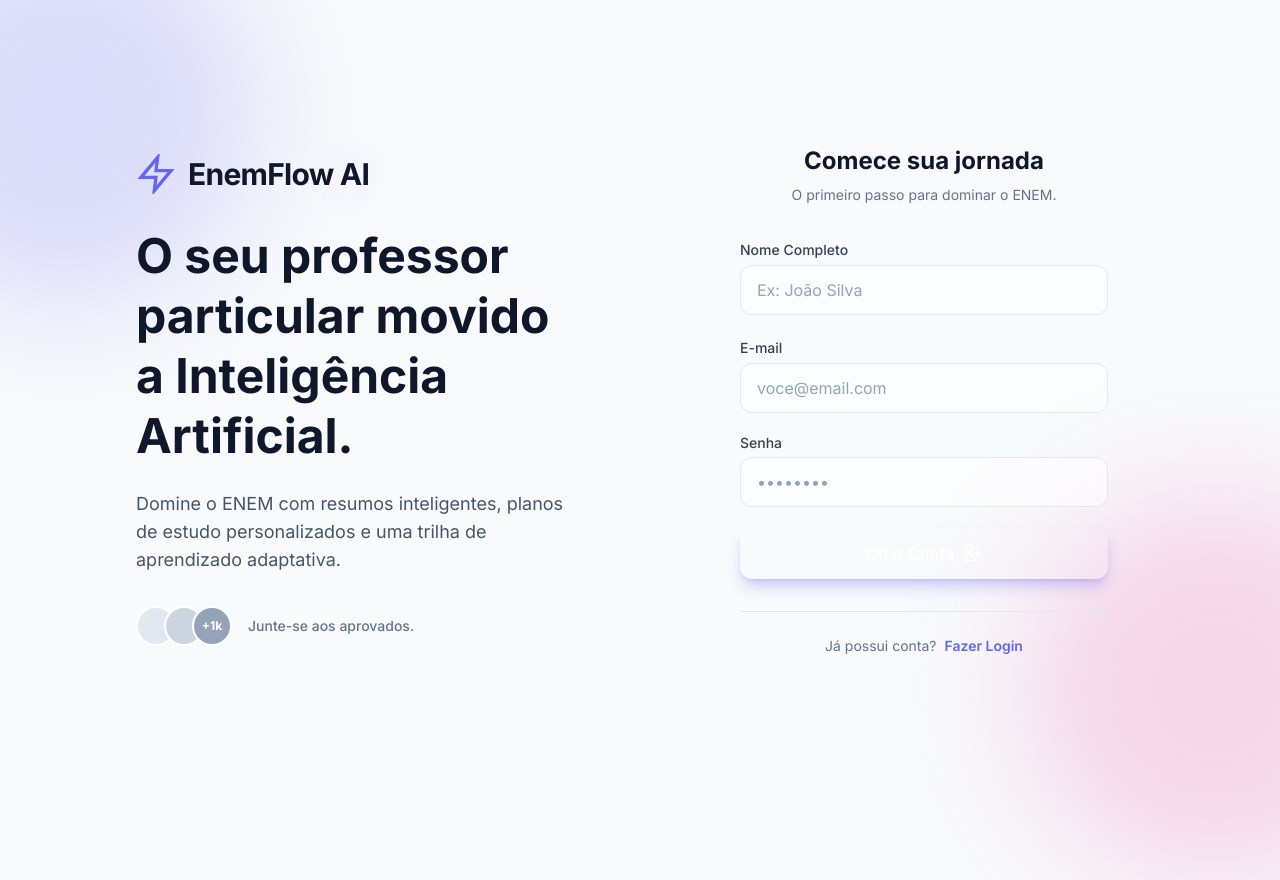
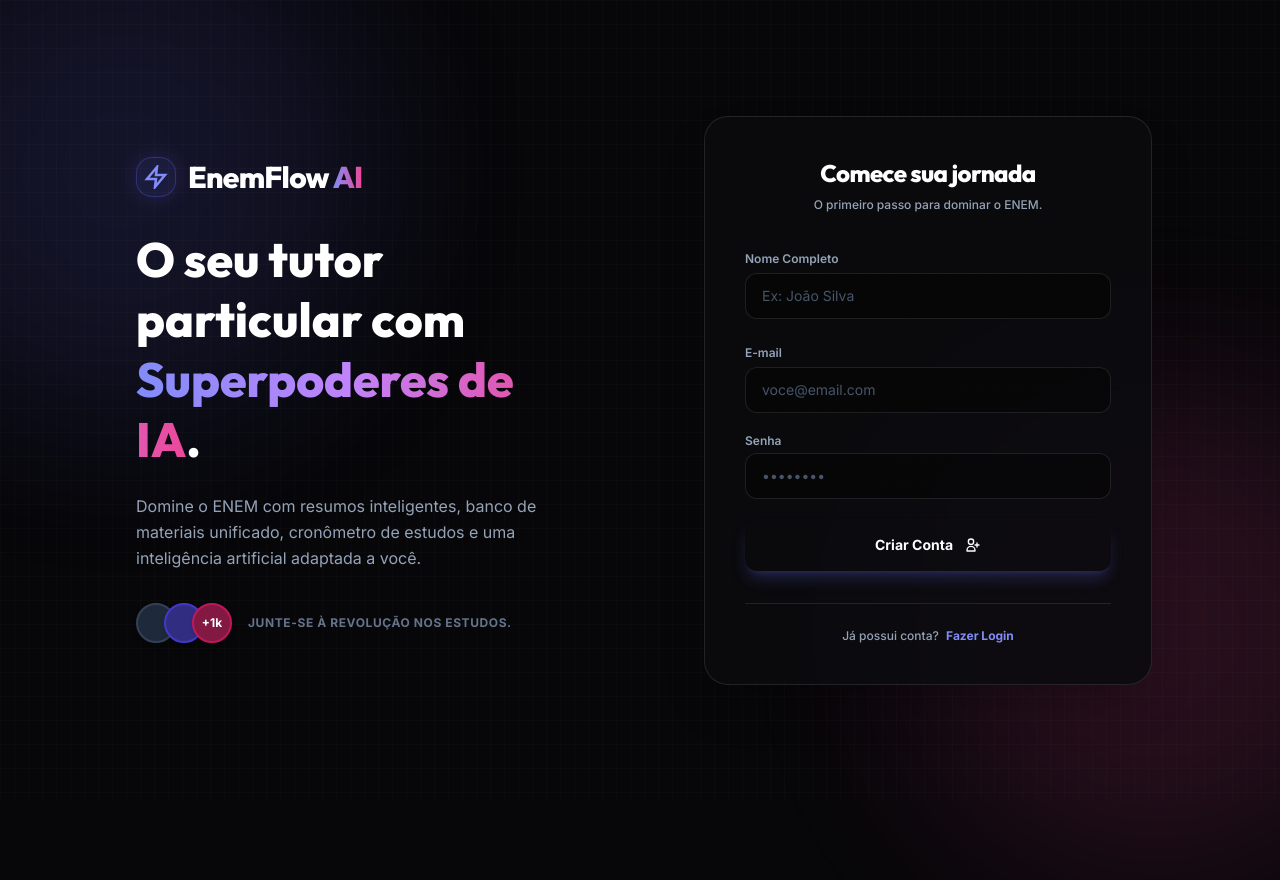
Before and after one commit to Kayky-Santos-17/enemflow26, a website: page frontend/login.html in a window 1280 px wide. Both pictures are taken after a click on the button "Criar conta grátis". Shown: the top 880 px of the page. Drawn offline with nearby package versions, Linux system fonts and the light colour scheme.

Commit message:
Design: forced native dark-mode visual aesthetics, grids and neural splash screen

```diff
--- a/frontend/login.html
+++ b/frontend/login.html
@@ -3,128 +3,144 @@
 <head>
   <meta charset="UTF-8">
   <meta name="viewport" content="width=device-width, initial-scale=1.0">
-  <title>EnemFlow AI - Autenticação</title>
+  <title>EnemFlow AI - Autenticação Neural</title>
   <link rel="manifest" href="manifest.json">
   <script src="https://cdn.tailwindcss.com"></script>
-  <link href="https://fonts.googleapis.com/css2?family=Inter:wght@300;400;500;600;700&display=swap" rel="stylesheet">
+  <link href="https://fonts.googleapis.com/css2?family=Outfit:wght@300;400;500;600;700;800&family=Inter:wght@300;400;500;600;700&display=swap" rel="stylesheet">
   <link rel="stylesheet" href="style.css">
   <script>
     tailwind.config = {
       darkMode: 'class',
-      theme: { extend: { fontFamily: { sans: ['Inter', 'sans-serif'] } } }
+      theme: {
+        extend: {
+          fontFamily: {
+            sans: ['Inter', 'sans-serif'],
+            outfit: ['Outfit', 'sans-serif']
+          }
+        }
+      }
     }
   </script>
 </head>
-<body class="min-h-screen flex items-center justify-center relative overflow-hidden bg-slate-50 dark:bg-[#09090b]">
+<body class="min-h-screen flex items-center justify-center relative overflow-hidden bg-[#070709] text-slate-100">
 
-  <!-- Blur Background Elements -->
-  <div class="absolute top-[-10%] left-[-10%] w-96 h-96 bg-indigo-500/20 rounded-full blur-3xl pointer-events-none"></div>
-  <div class="absolute bottom-[-10%] right-[-10%] w-96 h-96 bg-pink-500/20 rounded-full blur-3xl pointer-events-none"></div>
+  <!-- Ambient Grid Glows (Digno de IA!) -->
+  <div class="absolute top-[-10%] left-[-10%] w-[500px] h-[500px] bg-indigo-500/15 rounded-full blur-[100px] pointer-events-none animate-pulse"></div>
+  <div class="absolute bottom-[-10%] right-[-10%] w-[500px] h-[500px] bg-pink-500/15 rounded-full blur-[100px] pointer-events-none animate-pulse"></div>
 
-  <div class="w-full max-w-6xl grid grid-cols-1 lg:grid-cols-2 gap-8 p-6 z-10">
+  <!-- Background Decorative Grid -->
+  <div class="absolute inset-0 bg-[linear-gradient(to_right,#8080800a_1px,transparent_1px),linear-gradient(to_bottom,#8080800a_1px,transparent_1px)] bg-[size:14px_24px] pointer-events-none"></div>
+
+  <div class="w-full max-w-6xl grid grid-cols-1 lg:grid-cols-2 gap-12 p-6 z-10">
 
     <!-- Hero Section (Desktop Only) -->
     <div class="hidden lg:flex flex-col justify-center px-12 animate-fade-in" style="animation-delay: 0.1s;">
       <div class="flex items-center gap-3 mb-8">
-        <svg class="w-10 h-10 text-indigo-500" fill="none" stroke="currentColor" viewBox="0 0 24 24" stroke-width="2">
-          <polygon points="13 2 3 14 12 14 11 22 21 10 12 10 13 2"></polygon>
-        </svg>
-        <span class="text-3xl font-bold tracking-tight text-slate-900 dark:text-white">EnemFlow <span class="text-gradient">AI</span></span>
+        <div class="w-10 h-10 rounded-2xl bg-indigo-500/10 flex items-center justify-center border border-indigo-500/30 shadow-[0_0_20px_rgba(99,102,241,0.2)]">
+          <svg class="w-6 h-6 text-indigo-400" fill="none" stroke="currentColor" viewBox="0 0 24 24" stroke-width="2.5">
+            <polygon points="13 2 3 14 12 14 11 22 21 10 12 10 13 2"></polygon>
+          </svg>
+        </div>
+        <span class="text-3xl font-extrabold tracking-tight font-outfit text-white">EnemFlow <span class="bg-clip-text text-transparent bg-gradient-to-r from-indigo-400 to-pink-500">AI</span></span>
       </div>
-      <h1 class="text-5xl font-bold leading-tight mb-6 text-slate-900 dark:text-white">
-        O seu professor particular movido a Inteligência Artificial.
+      <h1 class="text-5xl font-extrabold leading-tight mb-6 font-outfit text-white">
+        O seu tutor particular com <span class="bg-clip-text text-transparent bg-gradient-to-r from-indigo-400 via-purple-400 to-pink-500">Superpoderes de IA</span>.
       </h1>
-      <p class="text-lg text-slate-600 dark:text-slate-400 mb-8 max-w-md">
-        Domine o ENEM com resumos inteligentes, planos de estudo personalizados e uma trilha de aprendizado adaptativa.
+      <p class="text-base text-slate-400 mb-8 max-w-md leading-relaxed">
+        Domine o ENEM com resumos inteligentes, banco de materiais unificado, cronômetro de estudos e uma inteligência artificial adaptada a você.
       </p>
 
       <div class="flex items-center gap-4">
         <div class="flex -space-x-3">
-          <div class="w-10 h-10 rounded-full bg-slate-200 border-2 border-white dark:border-zinc-900"></div>
-          <div class="w-10 h-10 rounded-full bg-slate-300 border-2 border-white dark:border-zinc-900"></div>
-          <div class="w-10 h-10 rounded-full bg-slate-400 border-2 border-white dark:border-zinc-900 flex items-center justify-center text-xs font-bold text-white">+1k</div>
+          <div class="w-10 h-10 rounded-full bg-slate-800 border-2 border-slate-700 shadow-md"></div>
+          <div class="w-10 h-10 rounded-full bg-indigo-900 border-2 border-indigo-700 shadow-md"></div>
+          <div class="w-10 h-10 rounded-full bg-pink-900 border-2 border-pink-700 shadow-md flex items-center justify-center text-xs font-bold text-white shadow-md">+1k</div>
         </div>
-        <p class="text-sm font-medium text-slate-500 dark:text-slate-400">Junte-se aos aprovados.</p>
+        <p class="text-xs font-bold uppercase tracking-wider text-slate-500">Junte-se à revolução nos estudos.</p>
       </div>
     </div>
 
     <!-- Auth Card -->
     <div class="flex items-center justify-center animate-fade-in" style="animation-delay: 0.2s;">
-      <div class="glass-card w-full max-w-md p-8 md:p-10 relative">
+      <div class="glass-card w-full max-w-md p-8 md:p-10 relative bg-[#0c0c0f]/90 border border-white/10 rounded-3xl shadow-2xl">
 
         <!-- Mobile Logo -->
         <div class="flex lg:hidden items-center justify-center gap-2 mb-8">
-          <svg class="w-8 h-8 text-indigo-500" fill="none" stroke="currentColor" viewBox="0 0 24 24" stroke-width="2">
-            <polygon points="13 2 3 14 12 14 11 22 21 10 12 10 13 2"></polygon>
-          </svg>
-          <span class="text-2xl font-bold tracking-tight text-slate-900 dark:text-white">EnemFlow <span class="text-gradient">AI</span></span>
+          <div class="w-8 h-8 rounded-xl bg-indigo-500/10 flex items-center justify-center border border-indigo-500/30">
+            <svg class="w-5 h-5 text-indigo-400" fill="none" stroke="currentColor" viewBox="0 0 24 24" stroke-width="2.5">
+              <polygon points="13 2 3 14 12 14 11 22 21 10 12 10 13 2"></polygon>
+            </svg>
+          </div>
+          <span class="text-2xl font-bold tracking-tight font-outfit text-white">EnemFlow <span class="bg-clip-text text-transparent bg-gradient-to-r from-indigo-400 to-pink-500">AI</span></span>
         </div>
 
         <div class="text-center mb-8">
-          <h2 id="formTitle" class="text-2xl font-bold text-slate-900 dark:text-white mb-2">Bem-vindo de volta</h2>
-          <p id="formSubtitle" class="text-sm text-slate-500 dark:text-slate-400">Insira suas credenciais para acessar sua jornada.</p>
+          <h2 id="formTitle" class="text-2xl font-extrabold text-white mb-2 font-outfit tracking-tight">Bem-vindo de volta</h2>
+          <p id="formSubtitle" class="text-xs text-slate-400 font-medium">Insira suas credenciais para acessar sua jornada.</p>
 
-          <!-- Caixa de Alerta Inline Premium (Requisito 2) -->
+          <!-- Caixa de Alerta Inline Premium (Fixo na Tela, sem Flutuação) -->
           <div id="authAlert" class="hidden mt-4 p-3.5 rounded-2xl text-xs font-semibold border text-left flex items-start gap-2.5 animate-fade-in transition-all">
-            <svg class="w-4 h-4 shrink-0 text-red-500" fill="none" viewBox="0 0 24 24" stroke="currentColor" stroke-width="2">
+            <svg class="w-4 h-4 shrink-0 text-red-500 mt-0.5" fill="none" viewBox="0 0 24 24" stroke="currentColor" stroke-width="2">
               <path stroke-linecap="round" stroke-linejoin="round" d="M12 9v2m0 4h.01m-6.938 4h13.856c1.54 0 2.502-1.667 1.732-3L13.732 4c-.77-1.333-2.694-1.333-3.464 0L3.34 16c-.77 1.333.192 3 1.732 3z"/>
             </svg>
-            <span id="authAlertText" class="text-red-600 dark:text-red-400"></span>
+            <span id="authAlertText" class="text-red-400 leading-tight"></span>
           </div>
         </div>
 
         <form id="authForm" class="space-y-5">
           <div id="nomeGroup" class="hidden space-y-1">
-            <label class="text-sm font-medium text-slate-700 dark:text-slate-300">Nome Completo</label>
-            <input type="text" id="nome" class="w-full px-4 py-3 rounded-xl bg-white/50 dark:bg-black/20 border border-slate-200 dark:border-white/10 text-slate-900 dark:text-white focus:ring-2 focus:ring-indigo-500 focus:border-transparent outline-none transition-all placeholder:text-slate-400" placeholder="Ex: João Silva">
+            <label class="text-xs font-semibold text-slate-400">Nome Completo</label>
+            <input type="text" id="nome" class="w-full px-4 py-3 rounded-xl bg-black/40 border border-white/10 text-white focus:ring-2 focus:ring-indigo-500 focus:border-transparent outline-none transition-all placeholder:text-slate-600 text-sm" placeholder="Ex: João Silva">
           </div>
 
           <div class="space-y-1">
-            <label class="text-sm font-medium text-slate-700 dark:text-slate-300">E-mail</label>
-            <input type="email" id="email" required class="w-full px-4 py-3 rounded-xl bg-white/50 dark:bg-black/20 border border-slate-200 dark:border-white/10 text-slate-900 dark:text-white focus:ring-2 focus:ring-indigo-500 focus:border-transparent outline-none transition-all placeholder:text-slate-400" placeholder="voce@email.com">
+            <label class="text-xs font-semibold text-slate-400">E-mail</label>
+            <input type="email" id="email" required class="w-full px-4 py-3 rounded-xl bg-black/40 border border-white/10 text-white focus:ring-2 focus:ring-indigo-500 focus:border-transparent outline-none transition-all placeholder:text-slate-600 text-sm" placeholder="voce@email.com">
           </div>
 
           <div class="space-y-1">
             <div class="flex items-center justify-between">
-              <label class="text-sm font-medium text-slate-700 dark:text-slate-300">Senha</label>
-              <a href="#" class="text-xs font-medium text-indigo-500 hover:text-indigo-400 transition-colors" id="forgotPassLink">Esqueceu a senha?</a>
+              <label class="text-xs font-semibold text-slate-400">Senha</label>
+              <a href="#" class="text-[11px] font-bold text-indigo-400 hover:text-indigo-300 transition-colors" id="forgotPassLink">Esqueceu a senha?</a>
             </div>
             <div class="relative">
-              <input type="password" id="senha" required class="w-full px-4 py-3 rounded-xl bg-white/50 dark:bg-black/20 border border-slate-200 dark:border-white/10 text-slate-900 dark:text-white focus:ring-2 focus:ring-indigo-500 focus:border-transparent outline-none transition-all placeholder:text-slate-400 pr-12" placeholder="••••••••">
+              <input type="password" id="senha" required class="w-full px-4 py-3 rounded-xl bg-black/40 border border-white/10 text-white focus:ring-2 focus:ring-indigo-500 focus:border-transparent outline-none transition-all placeholder:text-slate-600 text-sm pr-12" placeholder="••••••••">
             </div>
           </div>
 
-          <button type="submit" id="submitBtn" class="w-full py-3.5 px-4 bg-gradient-primary hover:opacity-90 text-white rounded-xl font-semibold shadow-lg shadow-indigo-500/30 transition-all flex justify-center items-center gap-2">
+          <button type="submit" id="submitBtn" class="w-full py-4 px-4 bg-gradient-primary hover:opacity-95 text-white rounded-xl font-bold transition-all flex justify-center items-center gap-2 text-sm shadow-lg shadow-indigo-500/25">
             Acessar Plataforma
-            <svg class="w-5 h-5" fill="none" stroke="currentColor" viewBox="0 0 24 24"><path stroke-linecap="round" stroke-linejoin="round" stroke-width="2" d="M14 5l7 7m0 0l-7 7m7-7H3"></path></svg>
+            <svg class="w-4 h-4" fill="none" stroke="currentColor" viewBox="0 0 24 24" stroke-width="2"><path stroke-linecap="round" stroke-linejoin="round" d="M14 5l7 7m0 0l-7 7m7-7H3"></path></svg>
           </button>
         </form>
 
-        <div class="mt-8 text-center border-t border-slate-200 dark:border-white/10 pt-6">
-          <p class="text-sm text-slate-500 dark:text-slate-400">
+        <div class="mt-8 text-center border-t border-white/10 pt-6">
+          <p class="text-xs font-medium text-slate-400">
             <span id="toggleText">Ainda não tem conta?</span>
-            <button type="button" onclick="toggleMode()" id="toggleBtn" class="ml-1 font-semibold text-indigo-500 hover:text-indigo-400 transition-colors">Criar conta grátis</button>
+            <button type="button" onclick="toggleMode()" id="toggleBtn" class="ml-1 font-bold text-indigo-400 hover:text-indigo-300 transition-colors">Criar conta grátis</button>
           </p>
         </div>
       </div>
     </div>
+  </div>
+
   <!-- Tela de Ativação Neural (Splash Screen Premium) -->
   <div id="neuralSplash" class="fixed inset-0 bg-[#070709] z-[9999] hidden flex flex-col items-center justify-center animate-fade-in">
     <!-- Ambient mesh glow nodes -->
-    <div class="absolute w-96 h-96 bg-indigo-500/10 rounded-full blur-3xl"></div>
-    <div class="absolute w-96 h-96 bg-pink-500/10 rounded-full blur-3xl -translate-y-12"></div>
+    <div class="absolute w-[500px] h-[500px] bg-indigo-500/10 rounded-full blur-[100px]"></div>
+    <div class="absolute w-[500px] h-[500px] bg-pink-500/10 rounded-full blur-[100px] -translate-y-12"></div>
 
-    <div class="relative flex flex-col items-center justify-center text-center p-8 space-y-6 max-w-md z-10">
+    <div class="relative flex flex-col items-center justify-center text-center p-8 space-y-6 max-w-md z-10 animate-fade-in">
       <!-- Lightning Bolt Pulse Icon -->
       <div class="relative w-24 h-24 rounded-3xl bg-gradient-to-r from-indigo-500 to-pink-500 flex items-center justify-center text-white shadow-[0_0_50px_rgba(99,102,241,0.3)] animate-bounce duration-1000">
-        <svg class="w-12 h-12 text-white animate-pulse" fill="none" stroke="currentColor" viewBox="0 0 24 24" stroke-width="2">
+        <svg class="w-12 h-12 text-white animate-pulse" fill="none" stroke="currentColor" viewBox="0 0 24 24" stroke-width="2.5">
           <polygon points="13 2 3 14 12 14 11 22 21 10 12 10 13 2"></polygon>
         </svg>
       </div>
 
       <div class="space-y-2">
-        <h2 class="text-2xl font-extrabold text-white tracking-tight font-outfit">Conexão Neural Ativa</h2>
-        <p class="text-xs text-slate-400 font-bold uppercase tracking-wider animate-pulse" id="splash-status">Autenticando suas credenciais...</p>
+        <h2 class="text-2xl font-extrabold text-white tracking-tight font-outfit">Sincronização Neural Ativa</h2>
+        <p class="text-[10px] text-slate-400 font-bold uppercase tracking-wider animate-pulse" id="splash-status">Autenticando suas credenciais...</p>
       </div>
 
       <!-- Linear Loading Bar -->
@@ -152,8 +168,8 @@
       document.getElementById('formSubtitle').innerText = isLogin ? 'Insira suas credenciais para acessar sua jornada.' : 'O primeiro passo para dominar o ENEM.';
 
       document.getElementById('submitBtn').innerHTML = isLogin
-        ? 'Acessar Plataforma <svg class="w-5 h-5" fill="none" stroke="currentColor" viewBox="0 0 24 24"><path stroke-linecap="round" stroke-linejoin="round" stroke-width="2" d="M14 5l7 7m0 0l-7 7m7-7H3"></path></svg>'
-        : 'Criar Conta <svg class="w-5 h-5" fill="none" stroke="currentColor" viewBox="0 0 24 24"><path stroke-linecap="round" stroke-linejoin="round" stroke-width="2" d="M18 9v3m0 0v3m0-3h3m-3 0h-3m-2-5a4 4 0 11-8 0 4 4 0 018 0zM3 20a6 6 0 0112 0v1H3v-1z"></path></svg>';
+        ? 'Acessar Plataforma <svg class="w-4 h-4 ml-1" fill="none" stroke="currentColor" viewBox="0 0 24 24" stroke-width="2"><path stroke-linecap="round" stroke-linejoin="round" d="M14 5l7 7m0 0l-7 7m7-7H3"></path></svg>'
+        : 'Criar Conta <svg class="w-4 h-4 ml-1" fill="none" stroke="currentColor" viewBox="0 0 24 24" stroke-width="2"><path stroke-linecap="round" stroke-linejoin="round" d="M18 9v3m0 0v3m0-3h3m-3 0h-3m-2-5a4 4 0 11-8 0 4 4 0 018 0zM3 20a6 6 0 0112 0v1H3v-1z"></path></svg>';
 
       document.getElementById('toggleText').innerText = isLogin ? 'Ainda não tem conta?' : 'Já possui conta?';
       document.getElementById('toggleBtn').innerText = isLogin ? 'Criar conta grátis' : 'Fazer Login';
@@ -173,7 +189,7 @@
       const btn = document.getElementById('submitBtn');
 
       btn.disabled = true;
-      btn.innerHTML = '<svg class="w-5 h-5 animate-spin" fill="none" viewBox="0 0 24 24"><circle class="opacity-25" cx="12" cy="12" r="10" stroke="currentColor" stroke-width="4"></circle><path class="opacity-75" fill="currentColor" d="M4 12a8 8 0 018-8V0C5.373 0 0 5.373 0 12h4zm2 5.291A7.962 7.962 0 014 12H0c0 3.042 1.135 5.824 3 7.938l3-2.647z"></path></svg> Processando...';
+      btn.innerHTML = '<svg class="w-4 h-4 animate-spin mr-1" fill="none" viewBox="0 0 24 24"><circle class="opacity-25" cx="12" cy="12" r="10" stroke="currentColor" stroke-width="4"></circle><path class="opacity-75" fill="currentColor" d="M4 12a8 8 0 018-8V0C5.373 0 0 5.373 0 12h4zm2 5.291A7.962 7.962 0 014 12H0c0 3.042 1.135 5.824 3 7.938l3-2.647z"></path></svg> Conectando...';
 
       try {
         const data = await App.api(endpoint, {
@@ -218,7 +234,9 @@
         alertBox.classList.remove('hidden');
 
         btn.disabled = false;
-        btn.innerHTML = isLogin ? 'Acessar Plataforma' : 'Criar Conta';
+        btn.innerHTML = isLogin
+          ? 'Acessar Plataforma <svg class="w-4 h-4 ml-1" fill="none" stroke="currentColor" viewBox="0 0 24 24" stroke-width="2"><path stroke-linecap="round" stroke-linejoin="round" d="M14 5l7 7m0 0l-7 7m7-7H3"></path></svg>'
+          : 'Criar Conta <svg class="w-4 h-4 ml-1" fill="none" stroke="currentColor" viewBox="0 0 24 24" stroke-width="2"><path stroke-linecap="round" stroke-linejoin="round" d="M18 9v3m0 0v3m0-3h3m-3 0h-3m-2-5a4 4 0 11-8 0 4 4 0 018 0zM3 20a6 6 0 0112 0v1H3v-1z"></path></svg>';
       }
     });
 
--- a/frontend/style.css
+++ b/frontend/style.css
@@ -9,7 +9,7 @@
 
 @layer base {
   body {
-    @apply bg-slate-50 text-slate-900 dark:bg-[#070709] dark:text-slate-100 transition-colors duration-300;
+    @apply bg-[#070709] text-slate-100 dark:bg-[#070709] dark:text-slate-100 transition-colors duration-300;
     font-family: 'Inter', system-ui, -apple-system, BlinkMacSystemFont, "Segoe UI", Roboto, sans-serif;
   }
 
```
